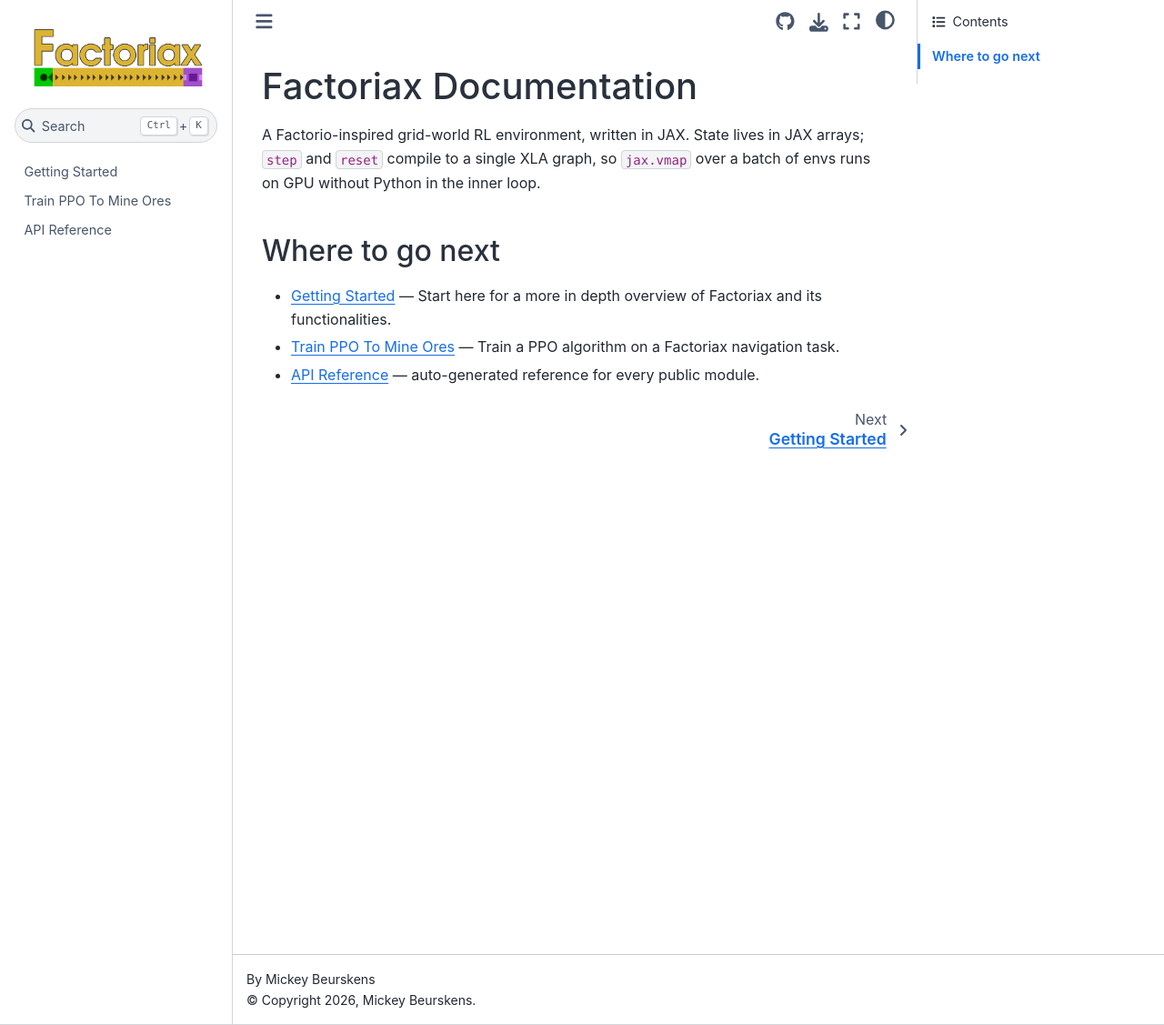
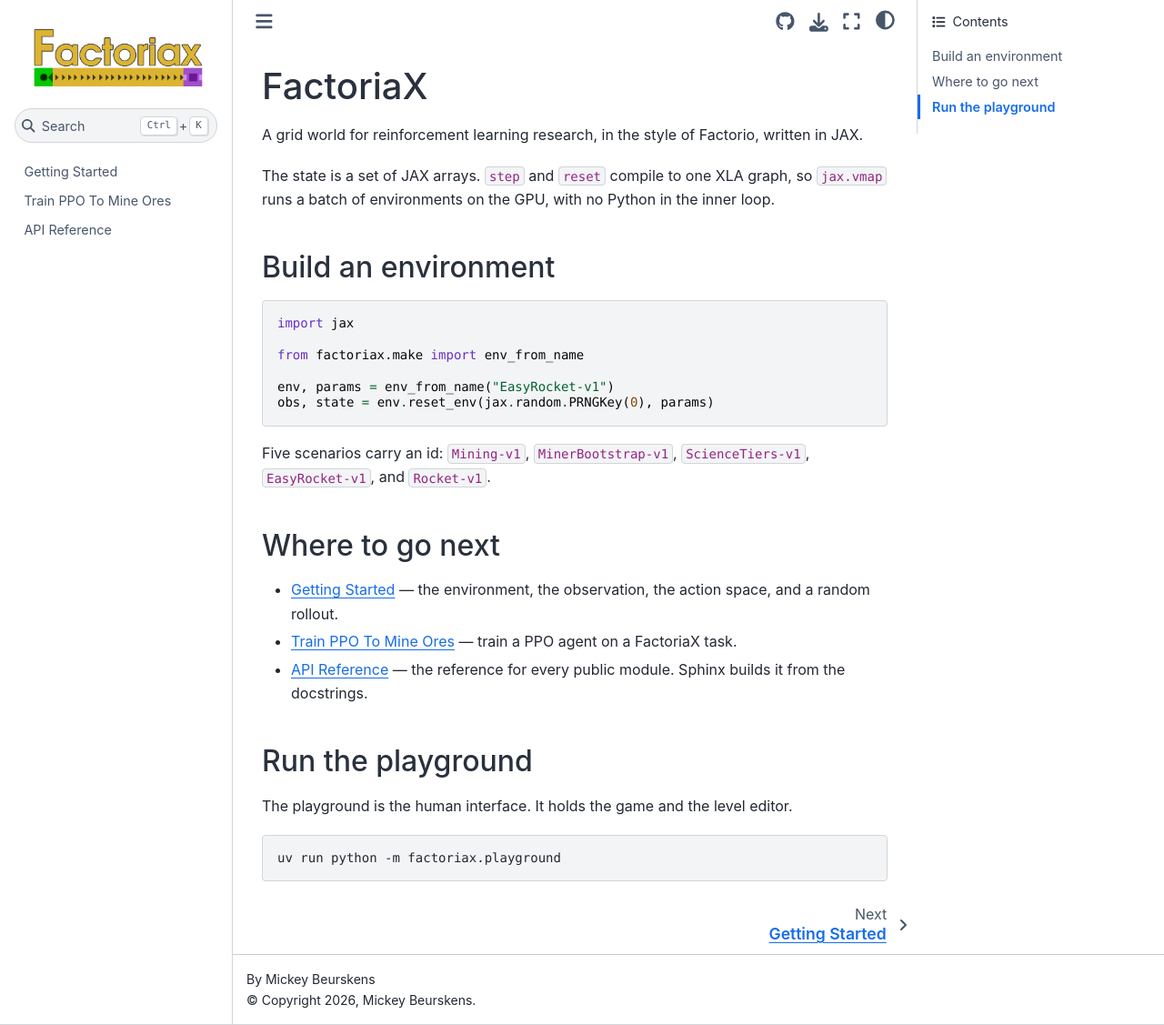
Before and after one commit to mickeybeurskens/factoriax, a Sphinx documentation site: the page built from docs/index.md, in a window 1280 px wide and 1127 px high. Shown: the whole window at 91% size. Built offline with Sphinx 7.4.7 and the Sphinx Book theme 1.1.4, drawn with Linux system fonts in a browser that asks for light colours.

Commit message:
Correct the prose documentation and rewrite it in Simplified Technical English
The README pointed at ten paths, and none of them exist: no Makefile,
no top-level __main__, no docs/media, no examples or scripts directory,
and three guide pages that were never written. Replace it with the
commands and the files that are here, each one checked.

Both guide notebooks imported factoriax.engine.jax_renderer, which is
not a module. The renderer is factoriax.engine.renderer.

Also correct two claims. The affordability bit belongs to an item and
not to a recipe, as observations.py states. The docs build does not run
the notebooks, because nb_execution_mode is off and the html target
strips the stored output first.

Rewrite make.py, which is the public entry point: list the five
scenario ids, name the four observation variants, and say what each
argument overrides.

````diff
--- a/docs/index.md
+++ b/docs/index.md
@@ -1,9 +1,11 @@
-# Factoriax Documentation
+# FactoriaX
 
-A Factorio-inspired grid-world RL environment, written in JAX.
-State lives in JAX arrays; `step` and `reset` compile to a single
-XLA graph, so `jax.vmap` over a batch of envs runs on GPU without
-Python in the inner loop.
+A grid world for reinforcement learning research, in the style of Factorio,
+written in JAX.
+
+The state is a set of JAX arrays. `step` and `reset` compile to one XLA graph,
+so `jax.vmap` runs a batch of environments on the GPU, with no Python in the
+inner loop.
 
 ```{toctree}
 :maxdepth: 2
@@ -14,8 +16,32 @@ guides/ppo_training_example
 api/index
 ```
 
+## Build an environment
+
+```python
+import jax
+
+from factoriax.make import env_from_name
+
+env, params = env_from_name("EasyRocket-v1")
+obs, state = env.reset_env(jax.random.PRNGKey(0), params)
+```
+
+Five scenarios carry an id: `Mining-v1`, `MinerBootstrap-v1`,
+`ScienceTiers-v1`, `EasyRocket-v1`, and `Rocket-v1`.
+
 ## Where to go next
 
-- {doc}`guides/getting_started` — Start here for a more in depth overview of Factoriax and its functionalities.
-- {doc}`guides/ppo_training_example` — Train a PPO algorithm on a Factoriax navigation task.
-- {doc}`api/index` — auto-generated reference for every public module.
+- {doc}`guides/getting_started` — the environment, the observation, the action
+  space, and a random rollout.
+- {doc}`guides/ppo_training_example` — train a PPO agent on a FactoriaX task.
+- {doc}`api/index` — the reference for every public module. Sphinx builds it
+  from the docstrings.
+
+## Run the playground
+
+The playground is the human interface. It holds the game and the level editor.
+
+```bash
+uv run python -m factoriax.playground
+```
````
Also changed, not shown: README.md (+71 -36 lines), docs/guides/getting_started.ipynb, docs/guides/ppo_training_example.ipynb, 1 other file.
